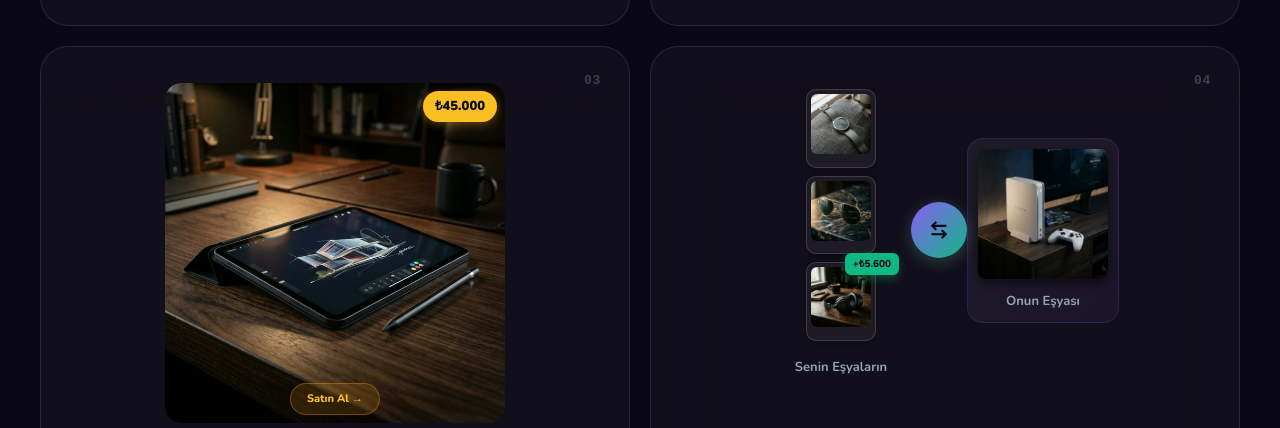
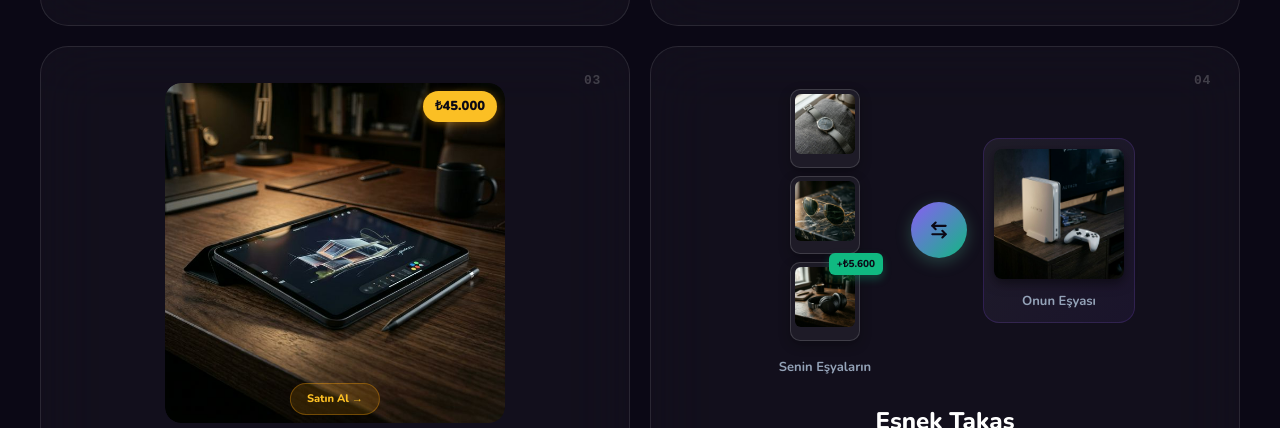
Before and after one commit to ddmzo/gaiatakas-web, a website: page index.html in a window 1280 px wide. Shown: the part 1764-2192 px from the top of the page. Drawn offline with nearby package versions, Linux system fonts and the light colour scheme.

Commit message:
Hotfix: Restore missing div tag that broke swap UI grid layout

```diff
--- a/index.html
+++ b/index.html
@@ -377,6 +377,7 @@
         <div class="loop-card card-advanced glass-card hover-lift">
           <div class="card-num">04</div>
           <div class="loop-visual">
+            <div class="nano-swap">
               <div class="bundle-left" style="display: flex; flex-direction: column; align-items: center; position: relative;">
                 <div class="card-grid" style="display: flex; flex-wrap: wrap; justify-content: center; gap: 8px; width: 140px; margin-bottom: 12px; margin-top: 6px;">
                   <div style="width: 60px; padding: 4px; background: rgba(255,255,255,0.05); border: 1px solid rgba(255,255,255,0.15); border-radius: 10px; box-shadow: 0 4px 12px rgba(0,0,0,0.3);">
```
